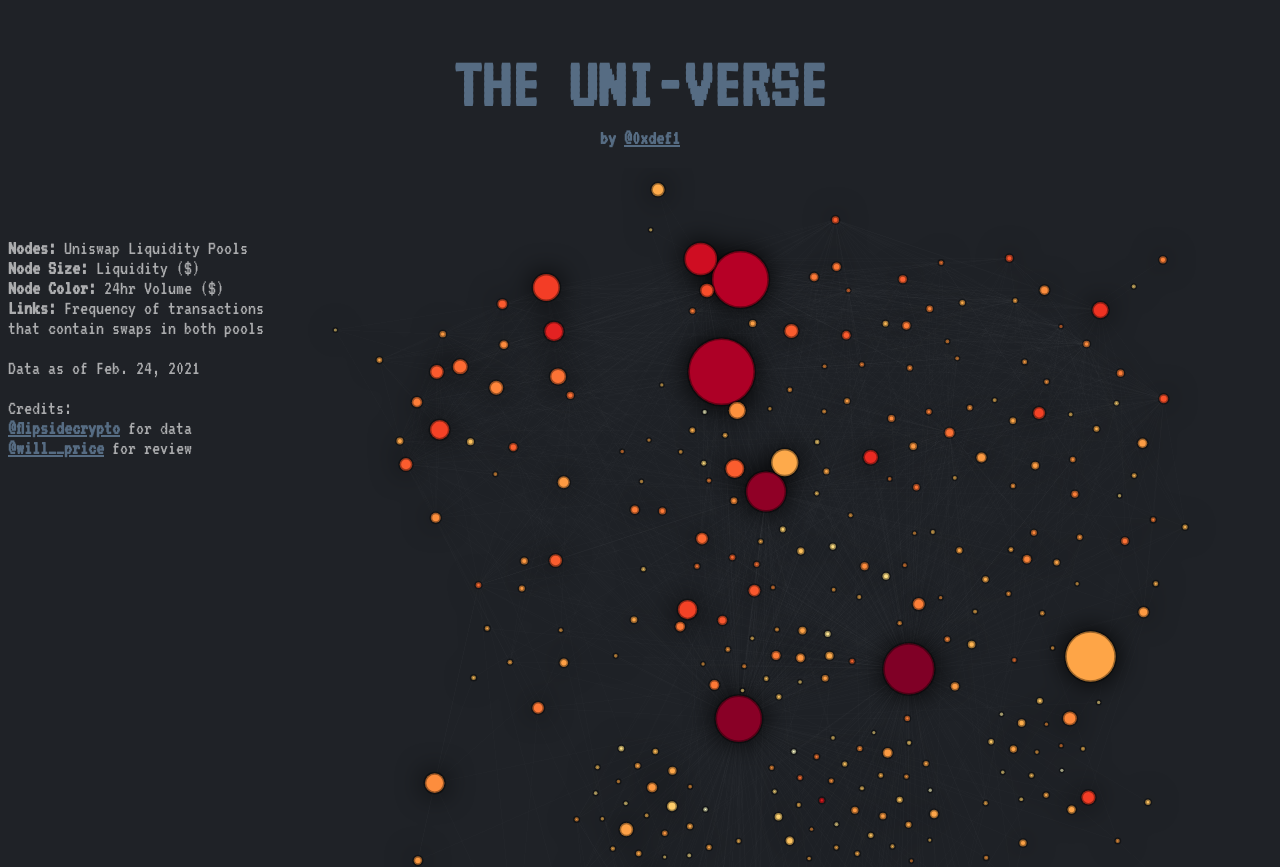
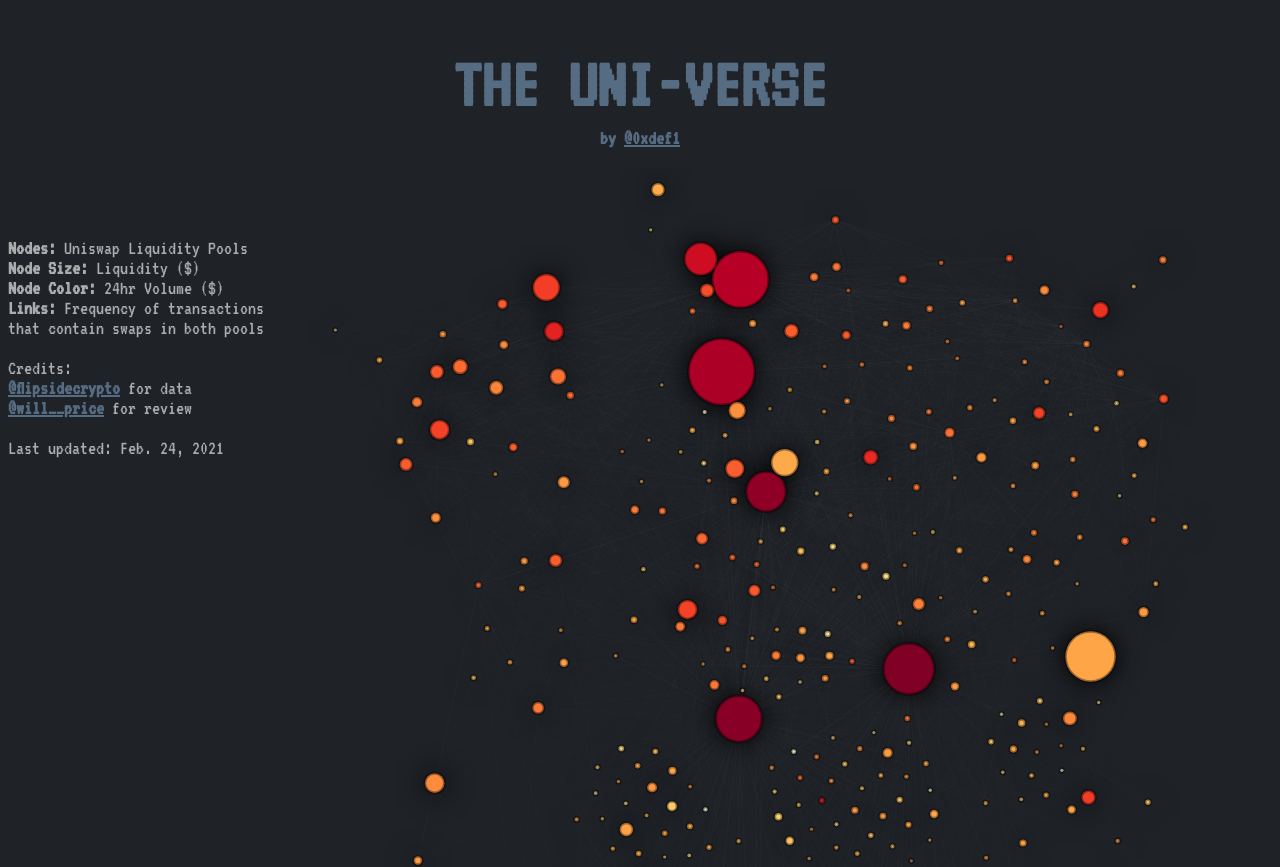
Before and after one commit to 0xdef1/uni-verse, a Vue app: page /uni-verse in a window 1280 px wide. Shown: the top 867 px of the page. Built offline with nearby package versions, Linux system fonts and the light colour scheme.

Commit message:
Change date format

```diff
--- a/src/views/uni-verse.vue
+++ b/src/views/uni-verse.vue
@@ -8,13 +8,11 @@
       <b>Node Size:</b> Liquidity ($)<br/>
       <b>Node Color:</b> 24hr Volume ($)<br/>
       <b>Links:</b> Frequency of transactions that contain swaps in both pools</p>
-      <p>Data as of Feb. 24, 2021</p>
       <p>Credits:<br/>
       <b><a href="https://twitter.com/flipsidecrypto">@flipsidecrypto</a></b> for data<br/>
       <b><a href="https://twitter.com/will__price">@will__price</a></b> for review<br/>
-
-
       </p>
+      <p>Last updated: Feb. 24, 2021</p>
 
     </div>
     <svg width="1000" height="1080">
```
